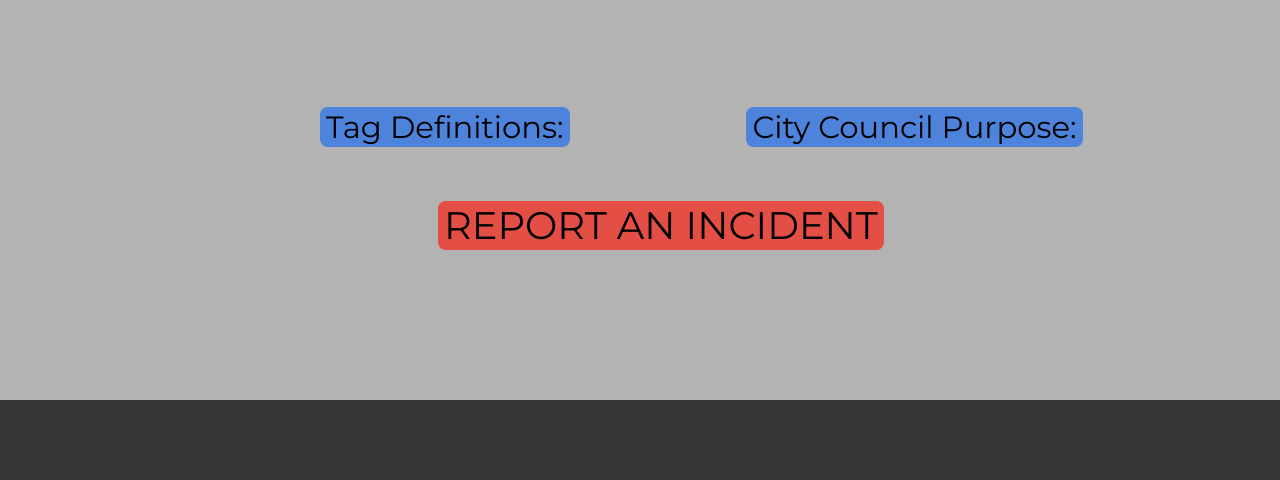
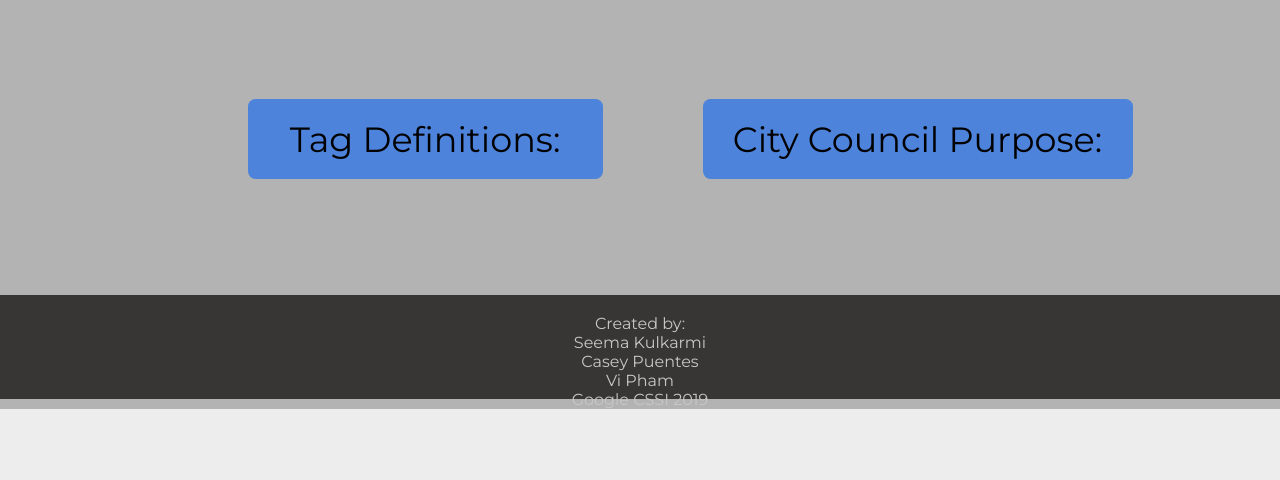
Before and after one commit to puentesca/CSSIProject, a Python web app: template templates/main-page.html in a window 1280 px wide. Shown: the part 951-1431 px from the top of the page. After the commit the page ends 1360 px from the top, so only its background shows below. Run offline with Jinja, Linux system fonts and the light colour scheme; the template is opened without the code that fills it, so the values that code supplies are empty; some libraries are stand-ins or nearby versions.

Commit message:
Finished Home Page

```diff
--- a/styles/main-page.css
+++ b/styles/main-page.css
@@ -10,10 +10,10 @@ body{
 
 .back{
   width: 100%;
-  background-color: #383535;
+  background-color: #ededed;
 }
 
-.clouds{
+.picture{
   background-image: url("http://images.unsplash.com/photo-1528055823578-1c18ae59ef8c?ixlib=rb-1.2.1&q=80&fm=jpg&crop=entropy&cs=tinysrgb&w=1080&fit=max&ixid=eyJhcHBfaWQiOjEyMDd9");
   height: 800px;
   background-position: center;
@@ -21,13 +21,13 @@ body{
   width: 64%;
   margin: 0 auto;
   padding-top: 15px;
-  border: 10px #4a4242 solid;
+  border: 10px #383535 solid;
+  text-align: center;
 }
 
 /* TITLE AT VERY TOP */
 #main-header{
-  color: #a5ffa1;
-  /* color: #ebba34; */
+  color: #383535;
   text-align: center;
   font-size: 45px;
 }
@@ -35,20 +35,23 @@ body{
 /* HEADER ABOVE PARAGRAPH */
 #missionHeader{
   font-size: 28px;
-  color: #dbac2a;
+  color: #383535;
   text-align: center;
   font-style: bold;
+  background-color:rgb(255, 99, 51, 0.75);
+  display: inline-block;
+  border-radius: 7.5px;
 }
 
 /* PARAGRAPH */
 #mission-statement{
   font-size: 1.4vw;
-  color: #cf5e32;
-  background-color: rgba(0,0,0,0);
+  color: #3b3b3b;
   text-align: center;
   margin: 0 5vw;
   line-height: 1.5em;
-  font-style: bold;
+  border-radius: 7.5px;
+  background-color:rgb(163, 162, 162, 0.8);
 }
 
 /* TAG BUTTON */
@@ -59,10 +62,25 @@ body{
 #tag-definition-button{
   border: 2px #4d83db;
   background-color: #4d83db;
-  font-size: 2.4vw;
+  min-height: 80px;
+  min-width: 355px;
+  font-size: 35px;
   border-radius: 7.5px;
-  position: relative;
-  left: 25vw;
+  margin-left: 100px;
+  margin-top: 100px;
+  margin-bottom: 100px;
+}
+
+#infoButtonsholder{
+  display: flex;
+  height: 250px;
+  justify-content: center;
+}
+
+#submitButtonholder{
+  display: flex;
+  justify-content: center;
+  align-items: center;
 }
 
 /* COUNCIL BUTTON */
@@ -73,41 +91,41 @@ body{
 #council-definition-button{
   border: 2px #4d83db;
   background-color: #4d83db;
-  font-size: 2.4vw;
+  min-height: 80px;
+  min-width: 430px;
+  font-size: 35px;
   border-radius: 7.5px;
-  position: relative;
-  left: 38.5vw;
+  margin-left: 100px;
+  margin-top: 100px;
+  margin-bottom: 100px;
 }
 
 /* REPORT BUTTON */
-/* #whitespace-between-definitionsAndreport{
-  min-height: 150px;
-  display: block;
-} */
-
 #report-button:hover{
   box-shadow: 0 8px 16px 0 rgba(0,0,0,0.2), 0 6px 20px 0 rgba(0,0,0,0.19);
 }
 
 #report-button{
-  border: 2px #e34f44;
-  background-color: #e34f44;
-  font-size: 3vw;
+  border: 2px tomato;
+  background-color: tomato;
+  margin-top: 250px;
+  min-height: 80px;
+  min-width: 500px;
+  font-size: 40px;
   border-radius: 7.5px;
-  position: relative;
-  left : 34.226190476190474vw;
 }
 
 /* Whitespace at the bottom */
 #bottom-of-page-whitespace{
-  min-height: 150px;
+  min-height: 30px;
   display: block;
 }
 
-
 #credits{
-  height: 10vh;
+  height: 13vh;
   position:relative;
   width: 100%;
   background-color: #383535;
+  text-align: center;
+  color: #c7c7c7;
 }
--- a/templates/main-page.html
+++ b/templates/main-page.html
@@ -12,29 +12,23 @@
   <body>
     <h1 class = "text" id = "main-header">CitizensForCommunity</h1>
     <section class="back">
-      <div class = "clouds"><h2 class = "text" id = "missionHeader">Our Mission Statement:</h2>
-
-      <p class = "text" id = "mission-statement"><strong>CitizensForCommunity aims to resolve communication issues between individuals and local officials/resources; aiming to promote a more seamless dialogue about local issues where citizens have an amplified voice.  A new network of crowdsourced information gives local officials, departments, and agencies the vigilance to react adeptly to situations that often go unreported due to lack of insight on certain issues. CitizensForCommunity believes in the unity of people, programs, and delegates by providing an easy access to three way communication and accountability on all parties to improve the surrounding community.</strong></p>
-    <br> </div>
+      <div class = "picture"><h2 class = "text" id = "missionHeader">&nbsp;Our Mission Statement&nbsp;</h2>
+      <p class = "text" id = "mission-statement">CitizensForCommunity aims to resolve communication issues between individuals and local officials/resources; aiming to promote a more seamless dialogue about local issues where citizens have an amplified voice.  A new network of crowdsourced information gives local officials, departments, and agencies the vigilance to react adeptly to situations that often go unreported due to lack of insight on certain issues. CitizensForCommunity believes in the unity of people, programs, and delegates by providing an easy access to three way communication and accountability on all parties to improve the surrounding community.</p>
+      <br>
+  <!-- Submit Button -->
+      <div id = "submitButtonholder"><input class = "text" id = "report-button" type = "button" value = "REPORT AN INCIDENT"></div>
+      </div>
   </section>
 <!-- Tag and Department Buttons -->
   <section>
-    <br>
-    <br>
-    <br>
-    <br>
-    <br>
-    <br>
-    <input class = "text" id = "tag-definition-button" type = "submit" value = "Tag Definitions:"> <input class = "text" id = "council-definition-button" type = "submit" value = "City Council Purpose:">
+    <div id = "infoButtonsholder"> <input class = "text" id = "tag-definition-button" type = "button" value = "Tag Definitions:"> <input class = "text" id = "council-definition-button" type = "button" value = "City Council Purpose:"></div>
   </section>
 <!-- Submit Button -->
-    <!-- <div id = "whitespace-between-definitionsAndreport"> -->
-    <br>
-    <br>
-    <br>
-    <input class = "text" id = "report-button" type = "submit" value = "REPORT AN INCIDENT">
+    <!-- <div id = "submitButtonholder"><input class = "text" id = "report-button" type = "button" value = "REPORT AN INCIDENT"></div> -->
 <!-- Whitespace at the bottom -->
     <div id = "bottom-of-page-whitespace"></div>
-    <div id = "credits"></div>
+      <div class = "text" id = "credits">
+        <p><br>Created by:<br>Seema Kulkarmi<br>Casey Puentes<br>Vi Pham<br>Google CSSI 2019<br></p>
+      </div>
   </body>
 </html>
```
